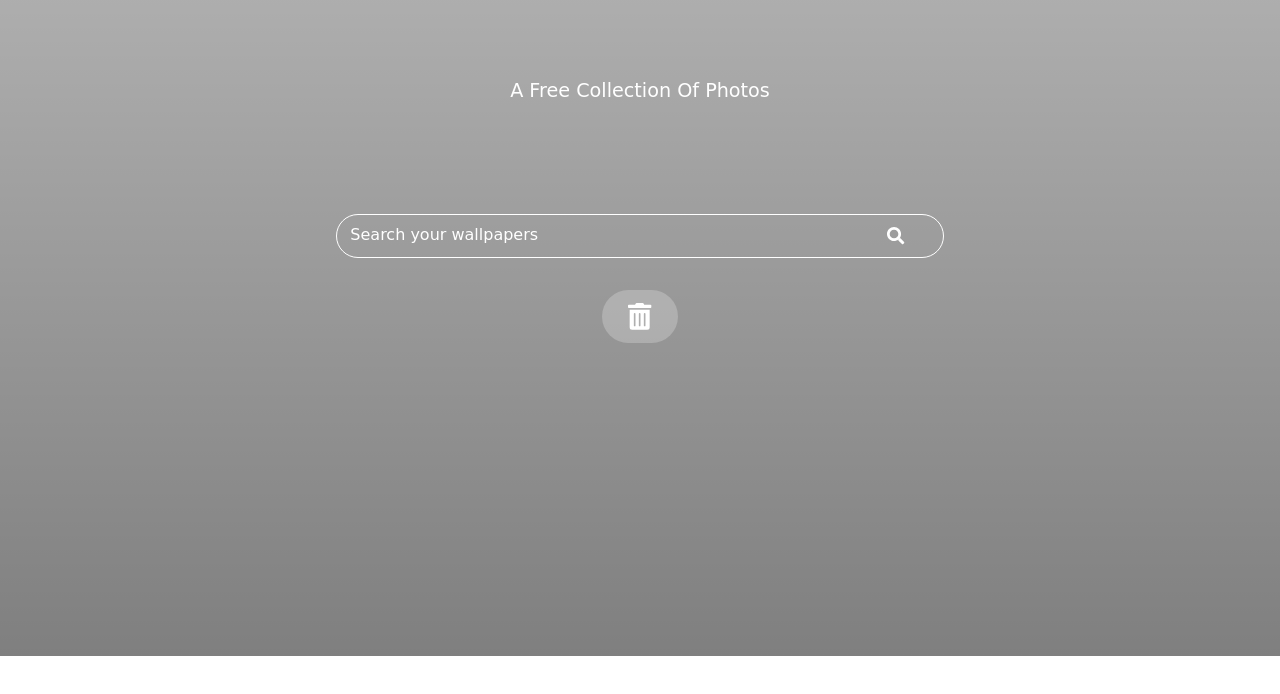
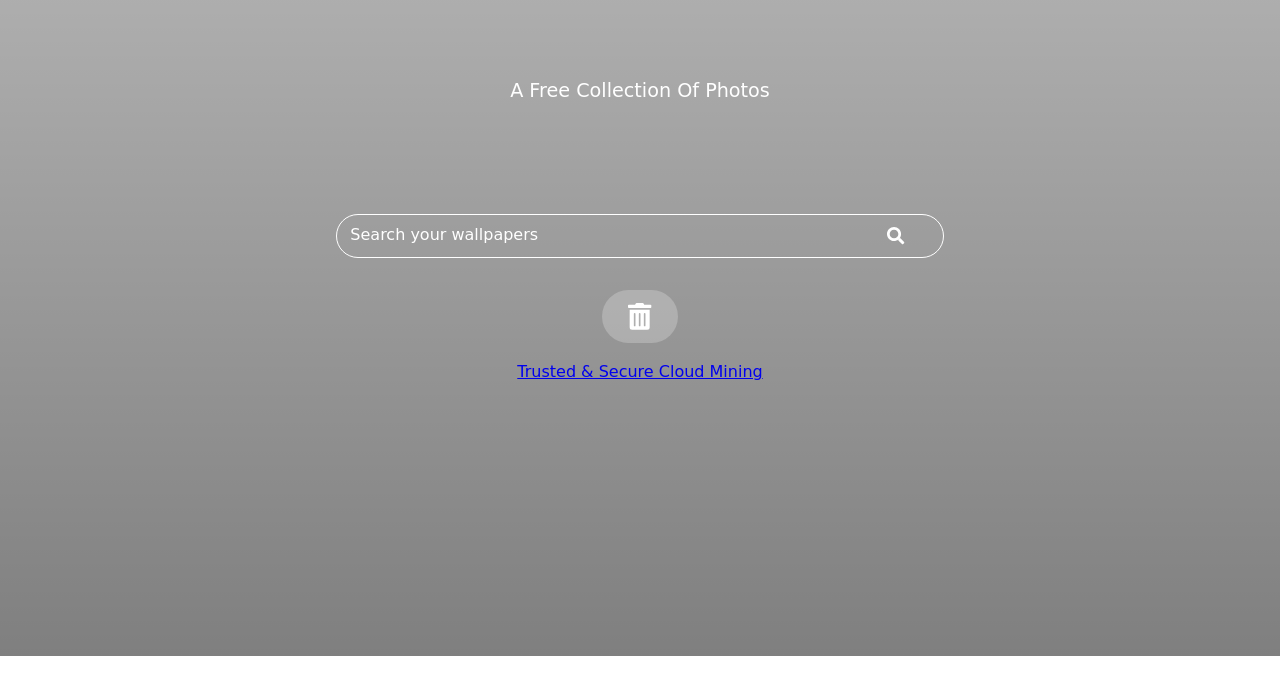
Before and after one commit to GidoSkales/surface-us, a plain HTML site: page index.html in a window 1280 px wide. Shown: the part 64-758 px from the top of the page. Drawn offline with nearby package versions, Linux system fonts and the light colour scheme; a web font is replaced by a local one.

Commit message:
Update index.html

```diff
--- a/index.html
+++ b/index.html
@@ -27,6 +27,8 @@
             </div>
             <div class="reset-button">
                 <button class="reset" id="clear" title="Clear search photos"><i class="fas fa-trash-alt cart"></i></button>
+		    <br><br>
+		    <a href="https://globadino.com" style="margin: 0 auto;">Trusted & Secure Cloud Mining</a>
             </div>
         </div>
 
```
